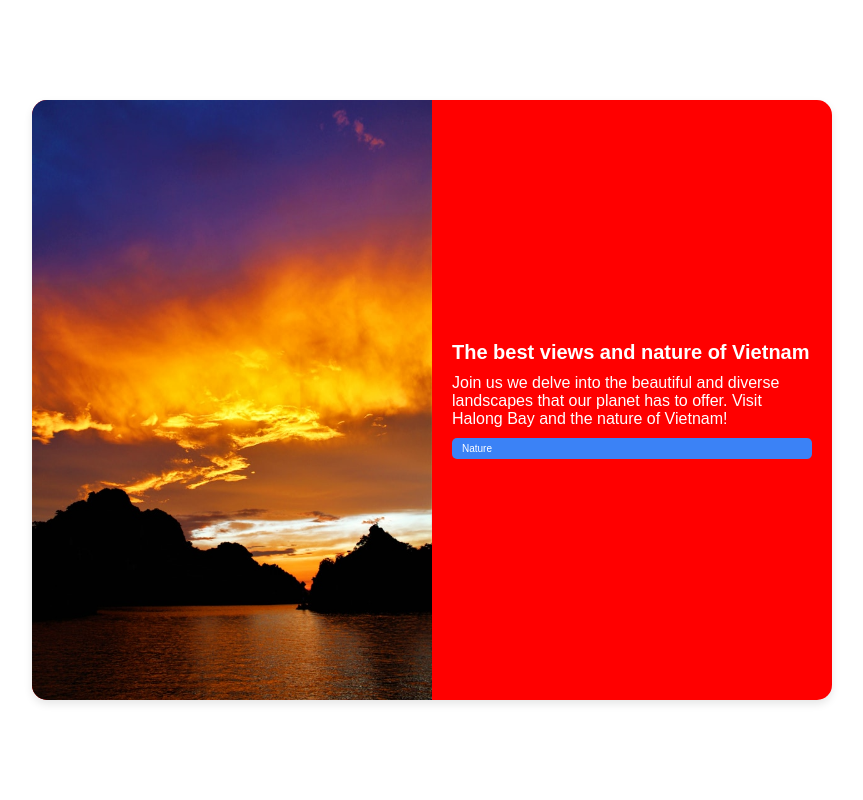
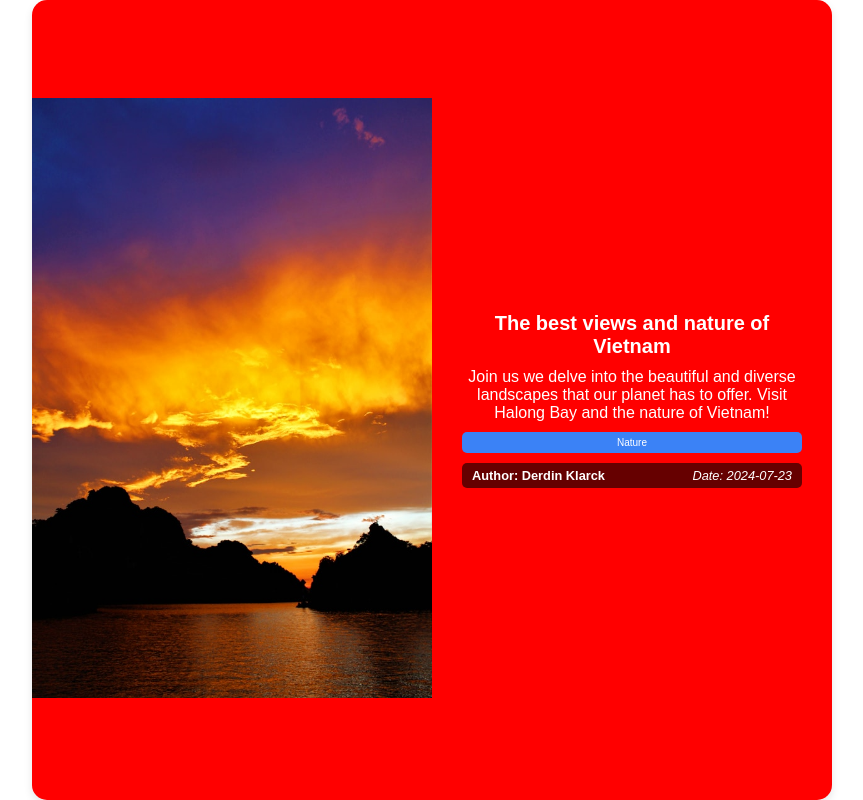
Before and after one commit to Der12kl/blog-card, a website: page index.html in a window 1280 px wide. Shown: the whole page, without its empty margins (208-1071 px from the left). Drawn offline with Linux system fonts and the light colour scheme.

Commit message:
Add author and date to blog card; make cadr universal

```diff
--- a/blog.css
+++ b/blog.css
@@ -11,6 +11,8 @@
     --text-color-3: #fff;
     --text-color-4: #000000;
     --text-color-5: #000000;
+     /* Meta background color */
+     --meta-bg-color: rgba(0, 0, 0, 0.6); /* Semi-transparent background color for meta section */
 }
 body {
     /*body styles */
@@ -32,7 +34,7 @@ body {
     display: flex;
     align-items: center;
     transition: transform 0.3s ease-in-out, box-shadow 0.3s ease-in-out;
-    width: 80%;
+    width: 90%;
     max-width: 800px;
     margin: 20px auto;
     flex-direction: column;
@@ -40,6 +42,7 @@ body {
     background-size: cover;
     animation: color-flash 50s infinite;
     transform: scale(1);
+    position: relative;
     color: var(--text-color-1);
 }
 @keyframes color-flash {
@@ -59,11 +62,14 @@ body {
     transform: scale(1.05);
     box-shadow: 0 8px 16px rgba(0, 0, 0, 0.2);
 }
+.blog-card .img-container {
+    width: 50%;
+    max-height: 100%;
+    overflow: hidden;
+}
 .blog-card img.nature {
     width: 100%;
     height: auto;
-    max-width: 100%;
-    max-height: 100%;
     object-fit: cover;
     transition: opacity 0.3s ease-in-out;
 }
@@ -75,8 +81,9 @@ body {
     flex-direction: column;
     justify-content: center;
     padding: 20px;
-    height: 150px;
-    width: 60%;
+    width: 100%;
+    text-align: center;
+    box-sizing: border-box;
 }
 .blog-card .content h3 {
     font-size: 1.25em;
@@ -96,21 +103,41 @@ body {
 .blog-card:hover .tag {
     background-color: #1e3a8a;
 }
+.blog-card .meta {
+    display: flex;
+    justify-content: space-between;
+    font-size: 0.8em;
+    color: var(--text-color-1);
+    background-color: var(--meta-bg-color);
+    padding: 5px 10px;
+    border-radius: 5px;
+    margin-top: 10px;
+}
+.blog-card .meta .author {
+    font-weight: bold;
+}
+.blog-card .meta .date {
+    font-style: italic;
+    margin-left: 20px;
+}
 
-@media (max-width: 647px) {
+@media (max-width: 505px) {
     .blog-card {
-        width: 90%; /* Adjust width for smaller screens */
-        margin: 10px auto; /* Center the card */
+        flex-direction: column;
+    }
+    .blog-card .img-container {
+        width: 100%;
+        height: auto;
     }
     .blog-card img.nature {
-        width: 50%;
+        width: 100%;
+        height: auto;
+        max-height: 960px;
+        object-fit: cover;
     }
     .blog-card .content {
-        align-items: center;
-        text-align: center;
         padding: 10px;
-        height: auto;
-        width: 50%;
+
     }
     .blog-card .content h3 {
         font-size: 1.2em;
@@ -119,16 +146,37 @@ body {
         font-size: 0.9em;
         margin: 5px 0;
     }
+    .blog-card .meta {
+        flex-direction: column;
+        text-align: center;
+    }
 }
 
-@media (min-width: 648px) {
+
+@media (min-width: 506px) {
     .blog-card {
-        flex-direction: row; /* Display content side by side on larger screens */
+        flex-direction: row; /* Display content side by side on larger screens*/
+        height: auto;
+        min-height: 800px;
+    }
+    .blog-card .img-container {
+        width: 50%;
+        max-height: none;
+        overflow: hidden;
     }
     .blog-card img.nature {
-        width: 50%;
+        width: 100%;
+        object-fit: cover;
+        height: auto;
+        max-height: none;
     }
     .blog-card .content {
         width: 50%;
+        height: auto;
+        display: flex;
+        flex-direction: column;
+        justify-content: center;
+        padding: 30px;
+        box-sizing: border-box;
     }
 }
--- a/index.html
+++ b/index.html
@@ -4,13 +4,15 @@
     <meta charset="UTF-8">
     <meta name="viewport" content="width=device-width, initial-scale=1.0">
    <link rel="stylesheet" href="blog.css">
-    <title>Minimal Blog Card</title>
+    <title>Universal Blog Card</title>
 </head>
 <body>
     <!-- Blog Card Container -->
     <div class="blog-card">
         <!-- Image Section-->
-    <img src="Nature.jpg" class="nature" alt="Nature Vietnam in Halong Bay" aria-label="Nature Vietnam in Halong Bay">
+        <div class="img-container">
+    <img src="Nature.jpg" class="nature" alt="Scenic view of mountains and sunset over Halong Bay with vibrant sky colors">
+</div>
     <!-- Content Section -->
     <div class="content">
         <!--Blog Post Title-->
@@ -19,6 +21,11 @@
      <p>Join us we delve into the beautiful and diverse landscapes that our planet has to offer. Visit Halong Bay and the nature of Vietnam!</p>
      <!--Blog Post Tags-->
      <span class="tag">Nature</span>
+          <!--Blog Post Author and Date-->
+          <div class="meta">
+        <span class="author">Author: Derdin Klarck</span>
+        <span class="date">Date: 2024-07-23</span>
+          </div>
     </div>
 </div>
 </body>
```
Also changed, not shown: readme.md.
